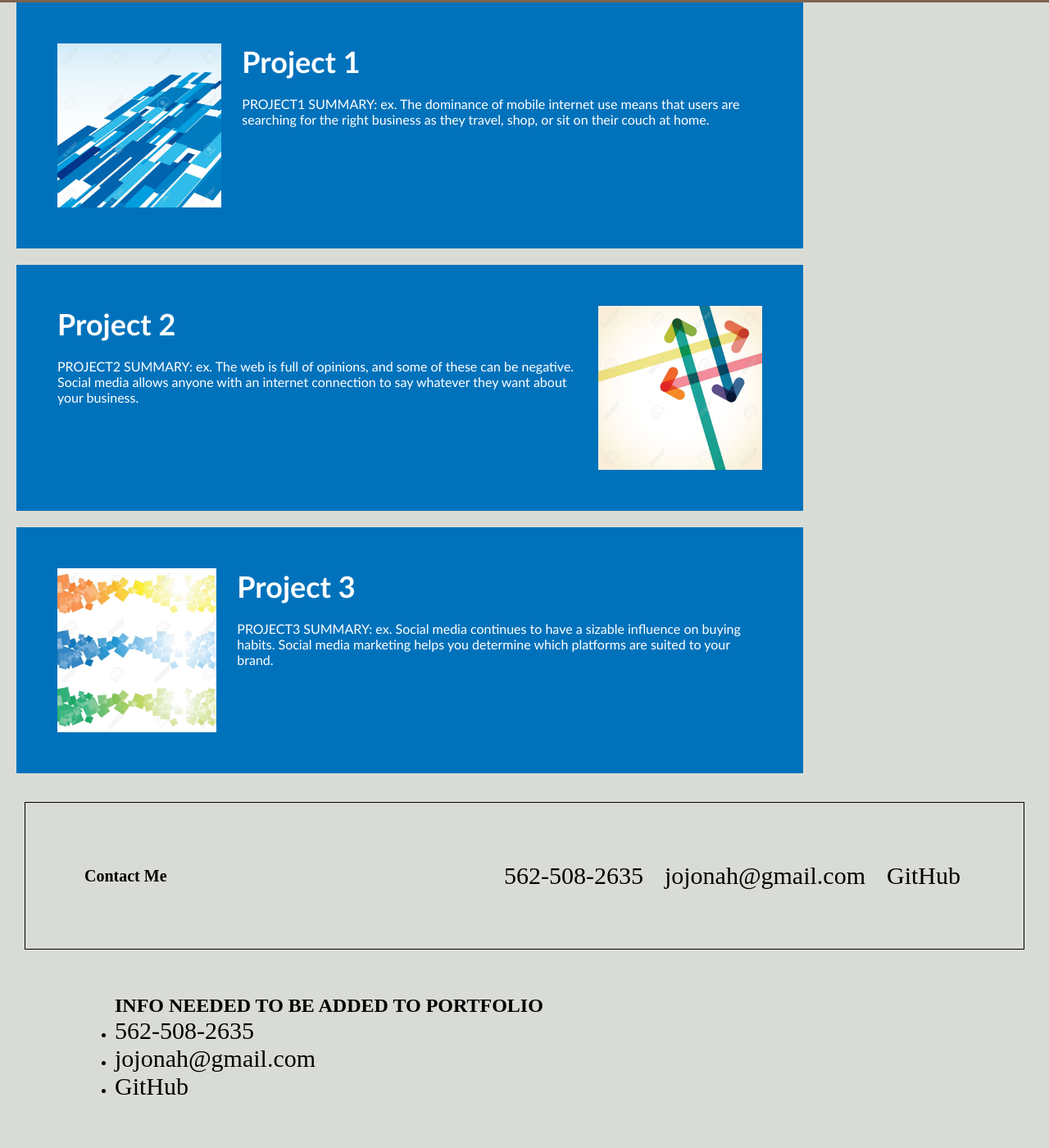
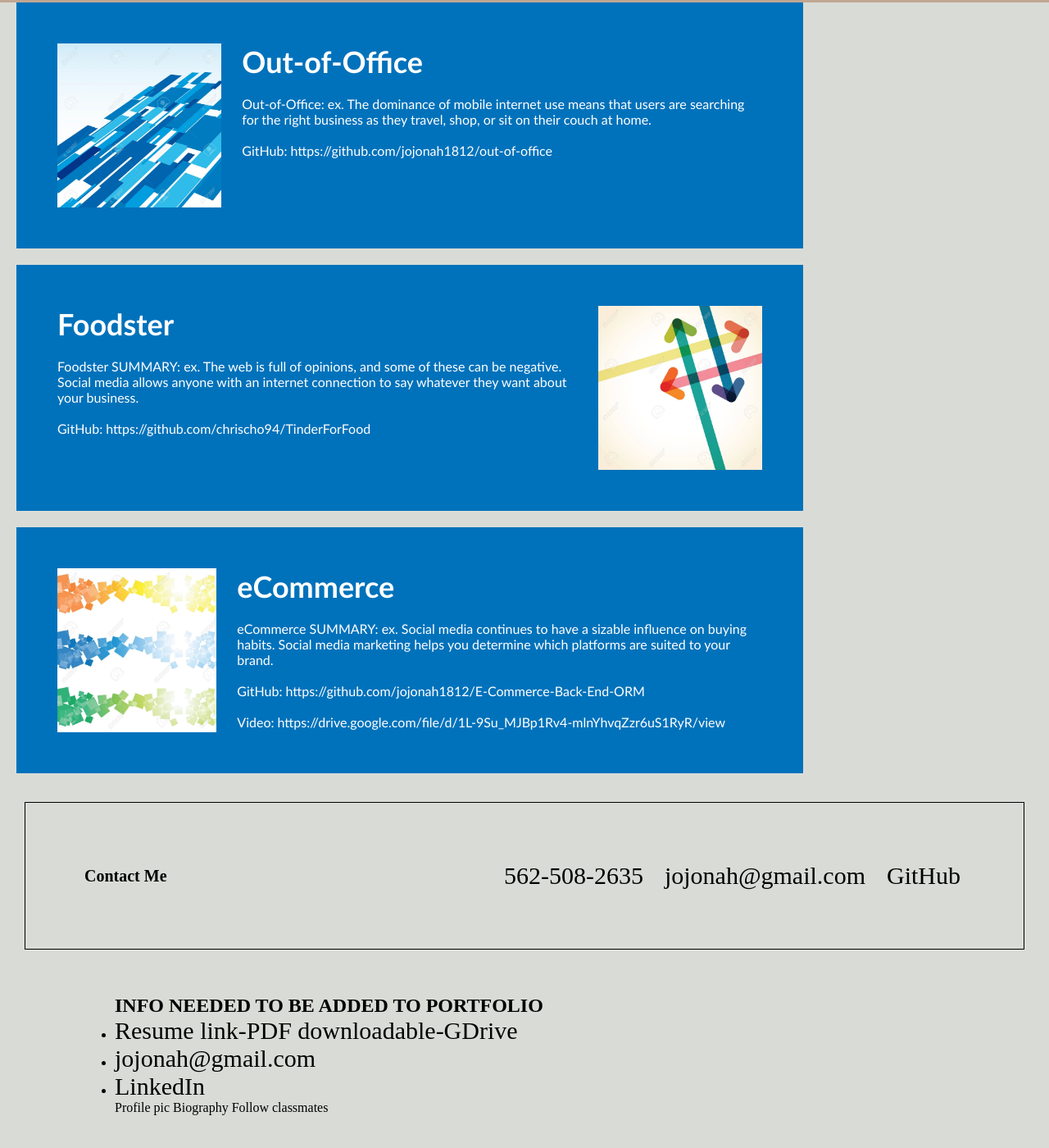
Before and after one commit to jojonah1812/Portfolio, a website: page index.html in a window 1280 px wide. Shown: the part 297-1697 px from the top of the page at 82% size. Drawn offline with Linux system fonts and the light colour scheme.

Commit message:
Added 3 projects: deployed, GitHub links.

```diff
--- a/Assets/css/style.css
+++ b/Assets/css/style.css
@@ -15,10 +15,12 @@ body {
     background-color: #d9dcd6;
     }
 
+
+/* ------------------ HEADER -------------------- */
 .header {
     padding: 20px;
     font-family: 'Trebuchet MS', 'Lucida Sans Unicode', 'Lucida Grande', 'Lucida Sans', Arial, sans-serif;
-    background-color: #7e654e;
+    background-color: #c0a792;
     color: #ffffff;
     }
 
@@ -47,6 +49,8 @@ body {
     display: inline-block;
     margin-left: 25px;
     }
+/* ------------------ END HEADER -------------------- */
+
 
 a {
     color: #ffffff;
@@ -57,14 +61,14 @@ p {
     font-size: 16px;
     }
 
-.hero {
+/* .hero {
     height: 200px;
     width: 100%;
     margin-bottom: 25px;
     background-image: url("../images/digital-marketing-meeting.jpg");
     background-size: cover;
     background-position: center;
-    }
+    } */
 
 .float-left {
     float: left;
--- a/index.html
+++ b/index.html
@@ -26,28 +26,96 @@
 
     <main class="content">
         <section id="project1" class="project1">
-            <img src="./assets/images/pattern1.jpg" alt="project1 pic description"; class="float-left" />
-            <h2>Project 1</h2>
+            <a href="https://out-of-office-app.herokuapp.com/" target="_blank"><img src="./assets/images/pattern1.jpg" alt="Out-of-Office project image."  class="float-left"></a>
+            <h2>Out-of-Office</h2>
             <p>
-                PROJECT1 SUMMARY: ex. The dominance of mobile internet use means that users are searching for the right business as they travel, shop, or sit on their couch at home.
+                Out-of-Office: ex. The dominance of mobile internet use means that users are searching for the right business as they travel, shop, or sit on their couch at home.
+            </p>
+            <br>
+            <p>
+                GitHub: https://github.com/jojonah1812/out-of-office
             </p>
         </section>
+
+
+
         <section id="project2" class="project2">
-            <img src="./assets/images/pattern2.jpg" alt="project2 pic description" class="float-right" />
-            <h2>Project 2</h2>
+            <a href="https://chrischo94.github.io/TinderForFood/" target="_blank"><img src="./assets/images/pattern2.jpg" alt="Out-of-Office project image." class="float-right"></a>
+            <h2>Foodster</h2>
             <p>
-                PROJECT2 SUMMARY: ex. The web is full of opinions, and some of these can be negative. Social media allows anyone with an internet connection to say whatever they want about your business.
+                Foodster SUMMARY: ex. The web is full of opinions, and some of these can be negative. Social media allows anyone with an internet connection to say whatever they want about your business.
+            </p>
+            <br>
+            <p>
+                GitHub: https://github.com/chrischo94/TinderForFood
             </p>
         </section>
+
+
+
         <section id="project3"  class="project3">
-            <img src="./assets/images/pattern3.jpg" alt="project3 pic description" class="float-left" />
-            <h2>Project 3</h2>
+            <a href="https://jojonah1812.github.io/E-Commerce-Back-End-ORM/" target="_blank"><img src="./assets/images/pattern3.jpg" alt="Out-of-Office project image." class="float-left"></a>
+            <h2>eCommerce</h2>
             <p>
-                PROJECT3 SUMMARY: ex. Social media continues to have a sizable influence on buying habits. Social media marketing helps you determine which platforms are suited to your brand.
+                eCommerce SUMMARY: ex. Social media continues to have a sizable influence on buying habits. Social media marketing helps you determine which platforms are suited to your brand.
+            </p>
+            <br>
+            <p>
+                GitHub: https://github.com/jojonah1812/E-Commerce-Back-End-ORM
+                <br>
+                <br>
+                Video: https://drive.google.com/file/d/1L-9Su_MJBp1Rv4-mlnYhvqZzr6uS1RyR/view
             </p>
         </section>
     </main>
- <!--section along left side of webpage-->
+
+    <footer class="footer">
+      <h2>Contact Me</h2>
+        <nav>
+            <ul class="needToAdd li a">
+                <li>
+                    <a href='tel:562-508-2635'>562-508-2635</a>
+                </li>
+                <li>
+                    <a href='mailto:jojonah@gmail.com'>jojonah@gmail.com</a>
+                </li>
+                <li>
+                    <a href='https://github.com/jojonah1812'>GitHub</a>
+                </li>
+            </ul>
+        </nav>
+    </footer>
+    <section class="needToAdd">
+        <h2>INFO NEEDED TO BE ADDED TO PORTFOLIO</h2>
+        <ul>
+           <li><a href='https://drive.google.com/file/d/1n1_6X6Hnk8IRZD-SQcwIeZxOPi55sjnh/view?usp=sharing'>Resume link-PDF downloadable-GDrive </a></li>
+           <li><a href='mailto:jojonah@gmail.com'>jojonah@gmail.com</a></li>
+           <li><a href='https://www.linkedin.com/in/jonah-haase-7577a38/'>LinkedIn</a></li>
+
+
+
+
+Profile pic
+Biography
+Follow classmates
+
+
+
+
+
+
+
+
+        </ul>
+    </section>
+</body>
+
+</html>
+
+
+
+
+<!--section along left side of webpage-->
     <!-- <aside class="benefits">
         <section class="benefit-lead">
             <h3>Lead Generation</h3>
@@ -71,30 +139,3 @@
             </p>
         </section>
     </aside> -->
-    <footer class="footer">
-      <h2>Contact Me</h2>
-        <nav>
-            <ul class="needToAdd li a">
-                <li>
-                    <a href='tel:562-508-2635'>562-508-2635</a>
-                </li>
-                <li>
-                    <a href='mailto:jojonah@gmail.com'>jojonah@gmail.com</a>
-                </li>
-                <li>
-                    <a href='https://github.com/jojonah1812'>GitHub</a>
-                </li>
-            </ul>
-        </nav>
-    </footer>
-    <section class="needToAdd">
-        <h2>INFO NEEDED TO BE ADDED TO PORTFOLIO</h2>
-        <ul>
-           <li><a href='tel:562-508-2635'>562-508-2635</a></li>
-           <li><a href='mailto:jojonah@gmail.com'>jojonah@gmail.com</a></li>
-           <li><a href='https://github.com/jojonah1812'>GitHub</a></li>
-        </ul>
-    </section>
-</body>
-
-</html>
```
